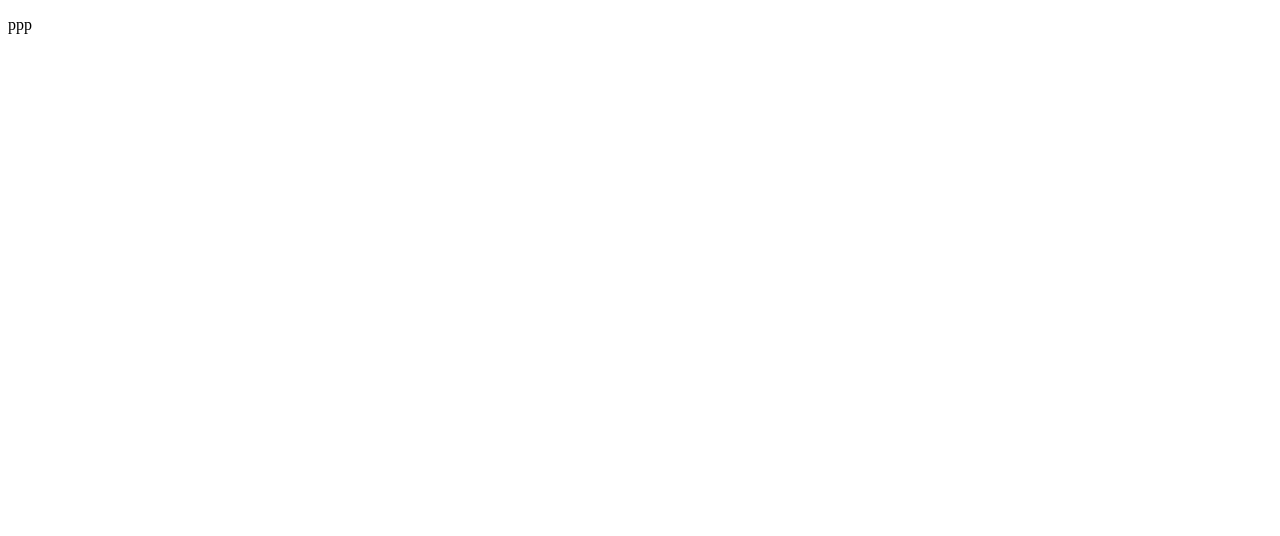
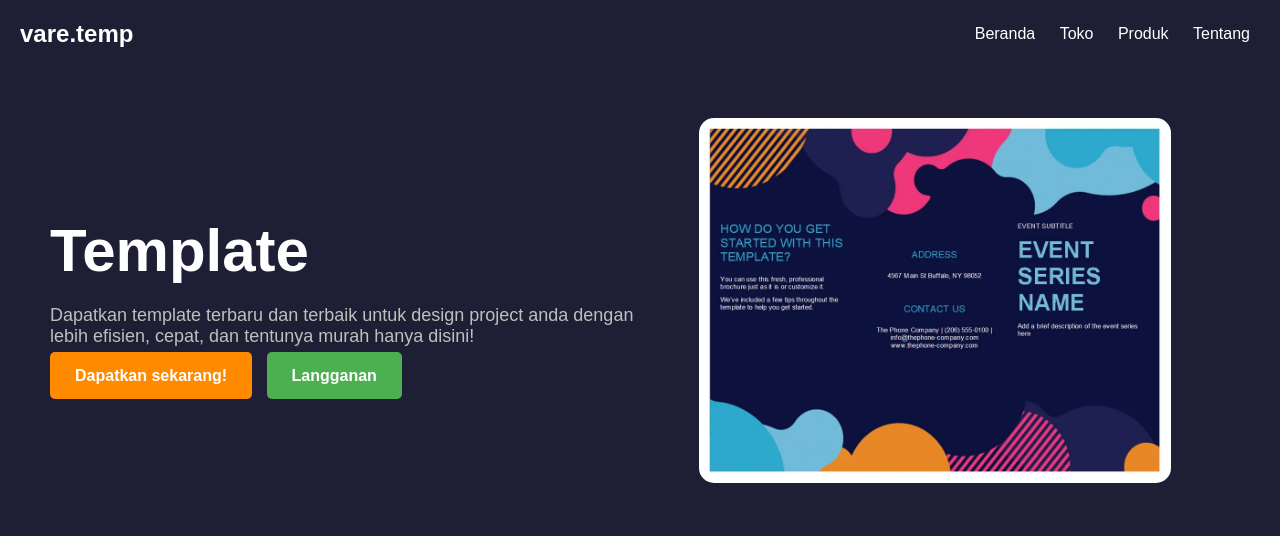
Before and after one commit to revania17/K824, a plain HTML site: page index.html in a window 1280 px wide. Drawn offline with Linux system fonts and the light colour scheme.

Commit message:
project bersama

```diff
--- a/index.html
+++ b/index.html
@@ -3,9 +3,34 @@
 <head>
     <meta charset="UTF-8">
     <meta name="viewport" content="width=device-width, initial-scale=1.0">
-    <title>Document</title>
+    <title>Template</title>
+    <link rel="stylesheet" href="style.css">
 </head>
 <body>
-    <p>ppp</p>
+    <header>
+        <div class="logo">vare.temp</div>
+        <nav>
+            <a href="#">Beranda</a>
+            <a href="#">Toko</a>
+            <a href="#">Produk</a>
+            <a href="#">Tentang</a>
+        </nav>
+    </header>
+
+    <main>
+        <section class="hero">
+            <div class="text">
+                <h1>Template</h1>
+                <p>Dapatkan template terbaru dan terbaik untuk design project anda dengan lebih efisien, cepat, dan tentunya murah hanya disini!</p>
+                <div class="buttons">
+                    <a href="#" class="btn-orange">Dapatkan sekarang!</a>
+                    <a href="#" class="btn-green">Langganan</a>
+                </div>
+            </div>
+            <div class="image">
+                <img src="contoh temp.webp" alt="contoh">
+            </div>
+        </section>
+    </main>
 </body>
 </html>
--- /dev/null
+++ b/style.css
@@ -0,0 +1,87 @@
+* {
+    margin: 0;
+    padding: 0;
+    box-sizing: border-box;
+}
+
+body {
+    font-family: Arial, sans-serif;
+    background-color: #1e1f34;
+    color: #fff;
+}
+
+header {
+    display: flex;
+    justify-content: space-between;
+    align-items: center;
+    padding: 20px;
+    background-color: #1e1f34;
+}
+
+header .logo {
+    font-size: 24px;
+    font-weight: bold;
+}
+
+header nav a {
+    color: #fff;
+    margin: 0 10px;
+    text-decoration: none;
+    font-weight: 500;
+}
+
+.hero {
+    display: flex;
+    align-items: center;
+    padding: 50px;
+    background: #1e1f34;
+}
+
+.text {
+    flex: 1;
+}
+
+.text h1 {
+    font-size: 60px;
+    font-weight: bold;
+}
+
+.text p {
+    font-size: 18px;
+    margin: 20px 0;
+    color: #bfbfbf;
+}
+
+.buttons {
+    margin-top: 20px;
+}
+
+.btn-orange, .btn-green {
+    padding: 15px 25px;
+    border-radius: 5px;
+    text-decoration: none;
+    color: #fff;
+    font-weight: bold;
+    margin-right: 10px;
+}
+
+.btn-orange {
+    background-color: #ff8a00;
+}
+
+.btn-green {
+    background-color: #4caf50;
+}
+
+.image {
+    flex: 1;
+    position: relative;
+    display: flex;
+    justify-content: center;
+    align-items: center;
+}
+
+.image img {
+    width: 80%;
+    border-radius: 15px;
+}
```
Also changed, not shown: contoh temp.webp (added).
